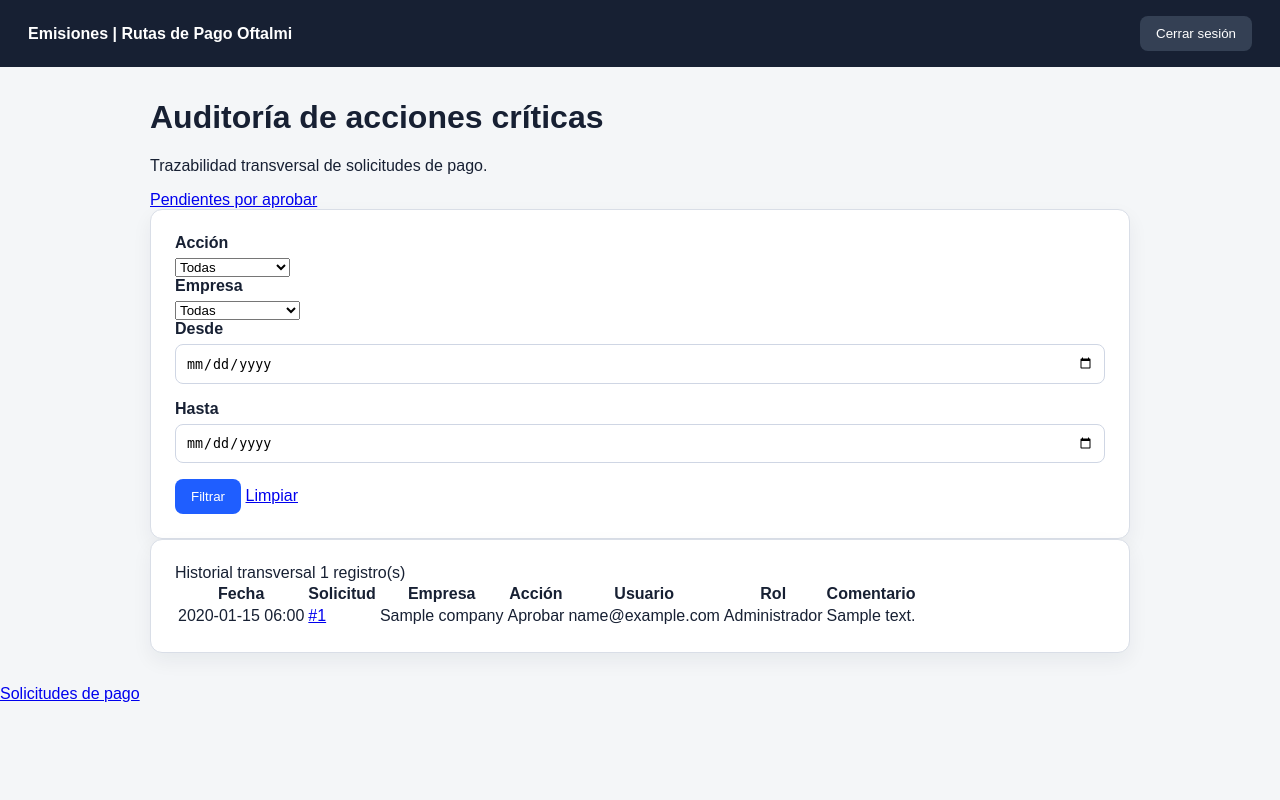
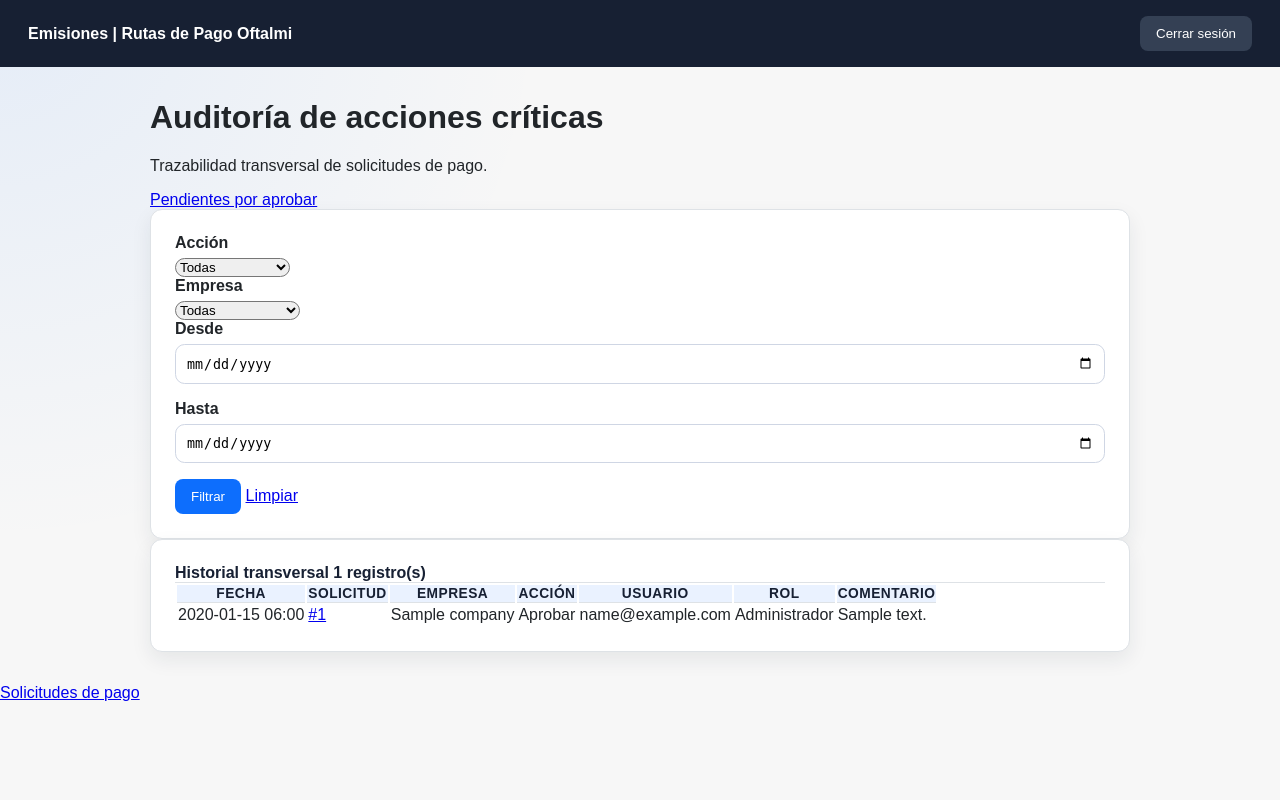
Before and after one commit to OftDevOps/emisiones, a Django app: page /payment-approvals/audit/ in a window 1280 px wide. Run offline with Django 5.2, Linux system fonts and the light colour scheme; a user stored in the database is signed in; tables that the repository leaves empty hold one stand-in row (values such as "Sample post").

Commit message:
style: add Oftalmi base branding

```diff
--- /dev/null
+++ b/backend/static/css/oftalmi_branding.css
@@ -0,0 +1,184 @@
+:root {
+  --oftalmi-blue: #0d6efd;
+  --oftalmi-blue-dark: #172033;
+  --oftalmi-blue-soft: #eaf2ff;
+  --oftalmi-green: #198754;
+  --oftalmi-gray-bg: #f7f7f7;
+  --oftalmi-gray-border: #dee2e6;
+  --oftalmi-text: #212529;
+  --oftalmi-muted: #6c757d;
+  --oftalmi-radius: 0.75rem;
+  --oftalmi-shadow: 0 0.5rem 1.25rem rgba(23, 32, 51, 0.08);
+}
+
+body {
+  background: var(--oftalmi-gray-bg);
+  color: var(--oftalmi-text);
+}
+
+.oftalmi-shell {
+  min-height: 100vh;
+  background:
+    radial-gradient(circle at top left, rgba(13, 110, 253, 0.08), transparent 34rem),
+    var(--oftalmi-gray-bg);
+}
+
+.oftalmi-navbar,
+.navbar.oftalmi-navbar {
+  background: linear-gradient(90deg, var(--oftalmi-blue-dark), #233354);
+  box-shadow: 0 0.35rem 1rem rgba(23, 32, 51, 0.18);
+}
+
+.oftalmi-navbar .navbar-brand,
+.oftalmi-navbar .nav-link,
+.oftalmi-navbar .navbar-text {
+  color: #ffffff !important;
+}
+
+.oftalmi-navbar .nav-link {
+  opacity: 0.88;
+  border-radius: 999px;
+  padding-left: 0.85rem;
+  padding-right: 0.85rem;
+}
+
+.oftalmi-navbar .nav-link:hover,
+.oftalmi-navbar .nav-link:focus,
+.oftalmi-navbar .nav-link.active {
+  background: rgba(255, 255, 255, 0.14);
+  opacity: 1;
+}
+
+.oftalmi-brand-mark {
+  display: inline-flex;
+  align-items: center;
+  justify-content: center;
+  width: 2rem;
+  height: 2rem;
+  border-radius: 50%;
+  background: var(--oftalmi-blue);
+  color: #ffffff;
+  font-weight: 700;
+  letter-spacing: -0.02em;
+  margin-right: 0.5rem;
+}
+
+.oftalmi-page-header {
+  background: #ffffff;
+  border: 1px solid var(--oftalmi-gray-border);
+  border-left: 0.35rem solid var(--oftalmi-blue);
+  border-radius: var(--oftalmi-radius);
+  box-shadow: var(--oftalmi-shadow);
+  padding: 1.25rem 1.5rem;
+  margin-bottom: 1.5rem;
+}
+
+.oftalmi-page-header h1,
+.oftalmi-page-header h2,
+.oftalmi-page-header h3 {
+  color: var(--oftalmi-blue-dark);
+  margin-bottom: 0.35rem;
+}
+
+.oftalmi-page-header p {
+  color: var(--oftalmi-muted);
+  margin-bottom: 0;
+}
+
+.card,
+.oftalmi-card {
+  border: 1px solid var(--oftalmi-gray-border);
+  border-radius: var(--oftalmi-radius);
+  box-shadow: var(--oftalmi-shadow);
+}
+
+.card-header,
+.oftalmi-card-header {
+  background: #ffffff;
+  border-bottom: 1px solid var(--oftalmi-gray-border);
+  color: var(--oftalmi-blue-dark);
+  font-weight: 700;
+}
+
+.table {
+  --bs-table-bg: #ffffff;
+  border-color: var(--oftalmi-gray-border);
+}
+
+.table thead th {
+  background: var(--oftalmi-blue-soft);
+  color: var(--oftalmi-blue-dark);
+  border-bottom: 1px solid var(--oftalmi-gray-border);
+  font-size: 0.86rem;
+  text-transform: uppercase;
+  letter-spacing: 0.035em;
+}
+
+.table tbody tr:hover {
+  background: rgba(13, 110, 253, 0.045);
+}
+
+.btn-primary {
+  background-color: var(--oftalmi-blue);
+  border-color: var(--oftalmi-blue);
+}
+
+.btn-primary:hover,
+.btn-primary:focus {
+  background-color: #0b5ed7;
+  border-color: #0a58ca;
+}
+
+.btn-success {
+  background-color: var(--oftalmi-green);
+  border-color: var(--oftalmi-green);
+}
+
+.badge.bg-primary,
+.badge.text-bg-primary {
+  background-color: var(--oftalmi-blue) !important;
+}
+
+.badge.bg-success,
+.badge.text-bg-success {
+  background-color: var(--oftalmi-green) !important;
+}
+
+.alert {
+  border-radius: var(--oftalmi-radius);
+  box-shadow: 0 0.35rem 0.9rem rgba(23, 32, 51, 0.05);
+}
+
+.form-control,
+.form-select {
+  border-radius: 0.6rem;
+}
+
+.form-control:focus,
+.form-select:focus {
+  border-color: rgba(13, 110, 253, 0.55);
+  box-shadow: 0 0 0 0.2rem rgba(13, 110, 253, 0.15);
+}
+
+.oftalmi-kpi {
+  border-left: 0.3rem solid var(--oftalmi-blue);
+}
+
+.oftalmi-kpi .kpi-value {
+  color: var(--oftalmi-blue-dark);
+  font-size: 1.75rem;
+  font-weight: 800;
+}
+
+.oftalmi-kpi .kpi-label {
+  color: var(--oftalmi-muted);
+  font-size: 0.9rem;
+  text-transform: uppercase;
+  letter-spacing: 0.035em;
+}
+
+footer.oftalmi-footer {
+  color: var(--oftalmi-muted);
+  font-size: 0.85rem;
+  padding: 1.5rem 0;
+}
--- a/backend/templates/base.html
+++ b/backend/templates/base.html
@@ -1,3 +1,4 @@
+{% load static %}
 <!doctype html>
 <html lang="es">
 <head>
@@ -20,8 +21,9 @@
         dt { font-weight: 700; }
         dd { margin: 0; }
     </style>
+    <link rel="stylesheet" href="{% static 'css/oftalmi_branding.css' %}">
 </head>
-<body>
+<body class="oftalmi-shell">
 <header>
     <strong>Emisiones | Rutas de Pago Oftalmi</strong>
     {% if request.user.is_authenticated %}
```
Also changed, not shown: docs/f1_br01_branding_base_oftalmi.md (added, +86 -0 lines), 1 other file.
